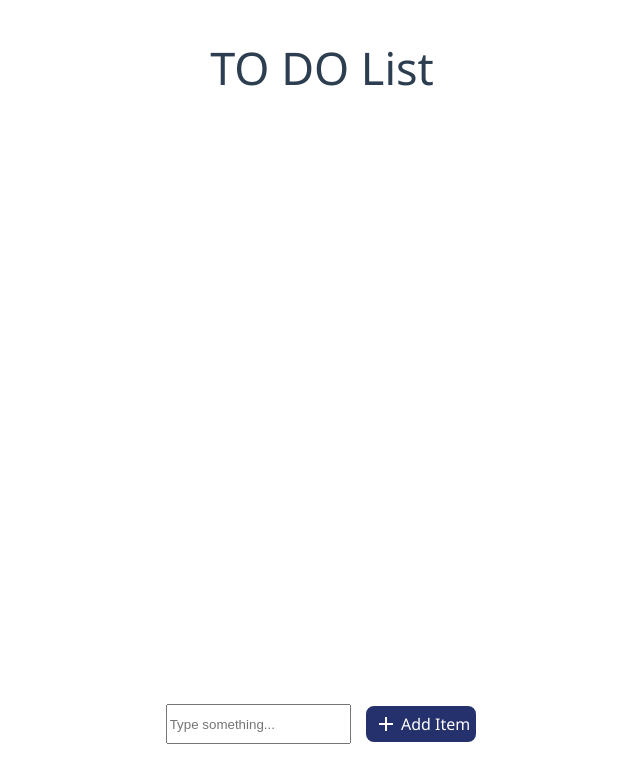
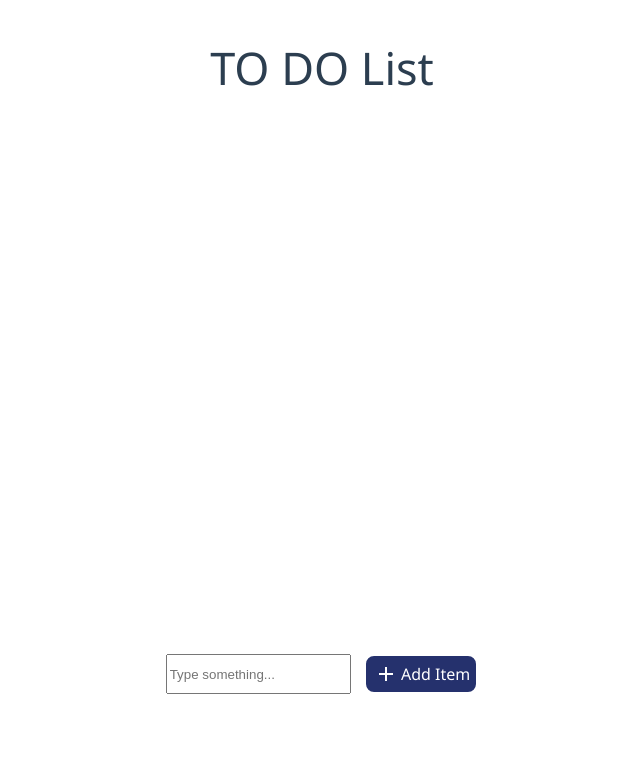
Before and after one commit to nevilp1/todo-app, a Vue app: page / in a window 1280 px wide. Shown: the top 780 px of the page, without its empty margins (318-958 px from the left). Built offline with nearby package versions, Linux system fonts and the light colour scheme.

Commit message:
Adjust layout height

```diff
--- a/src/views/HomeView.vue
+++ b/src/views/HomeView.vue
@@ -48,7 +48,7 @@ const { addItem, removeItem, toDoList, newItem, message } = useItems();
 
 .scrollable {
   overflow-y: auto;
-  height: 550px;
+  height: 500px;
   margin: 1em;
 }
 
```
